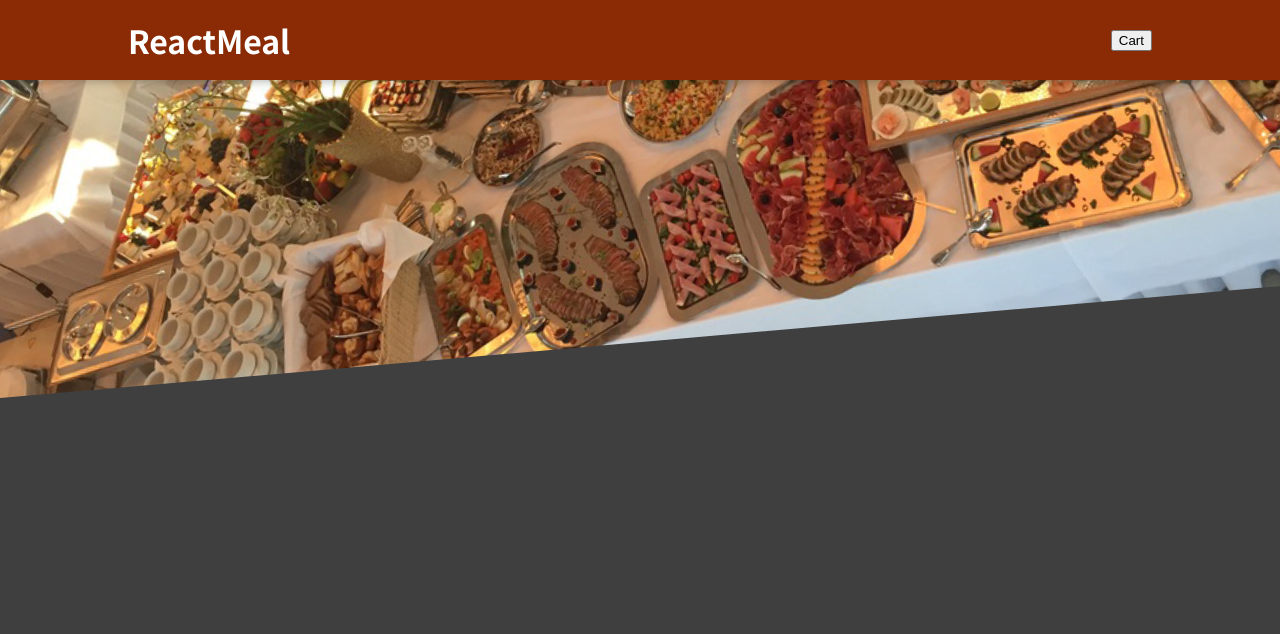
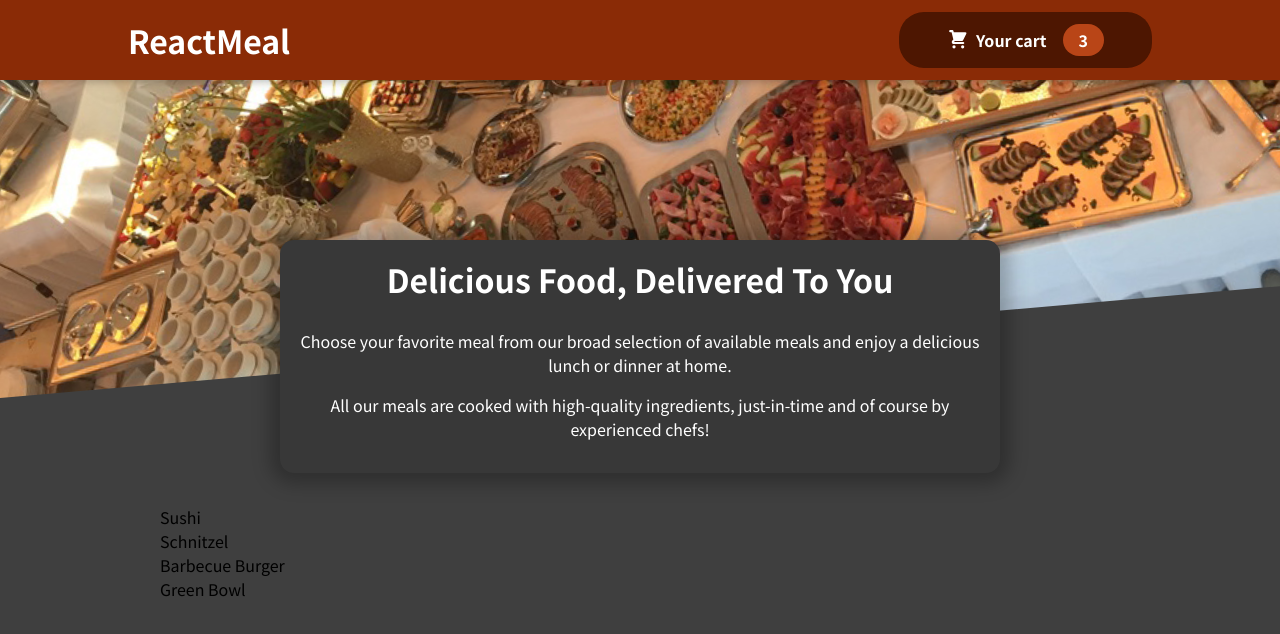
Before and after one commit to jakkappagodi9/restaurant-project, a React (Vite) app: page / in a window 1280 px wide. Shown: the top 634 px of the page. Built offline with nearby package versions, Linux system fonts and the light colour scheme.

Commit message:
Add Restaurant Summary

```diff
--- a/src/App.jsx
+++ b/src/App.jsx
@@ -1,12 +1,14 @@
 import './App.css';
 // import 'bootstrap/dist/css/bootstrap.min.css';
 import Header from './components/Layout/Header';
+import Meals from './components/Meals/Meals';
 
 function App() {
   return (
     <>
       <div>
-        <Header></Header>
+        <Header />
+        <Meals></Meals>
       </div>
     </>
   );
--- /dev/null
+++ b/src/components/Cart/CartIcon.jsx
@@ -0,0 +1,13 @@
+const CartIcon = () => {
+  return (
+    <svg
+      xmlns="http://www.w3.org/2000/svg"
+      viewBox="0 0 20 20"
+      fill="currentColor"
+    >
+      <path d="M3 1a1 1 0 000 2h1.22l.305 1.222a.997.997 0 00.01.042l1.358 5.43-.893.892C3.74 11.846 4.632 14 6.414 14H15a1 1 0 000-2H6.414l1-1H14a1 1 0 00.894-.553l3-6A1 1 0 0017 3H6.28l-.31-1.243A1 1 0 005 1H3zM16 16.5a1.5 1.5 0 11-3 0 1.5 1.5 0 013 0zM6.5 18a1.5 1.5 0 100-3 1.5 1.5 0 000 3z" />
+    </svg>
+  );
+};
+
+export default CartIcon;
--- a/src/components/Layout/Header.jsx
+++ b/src/components/Layout/Header.jsx
@@ -1,14 +1,16 @@
 import styles from './Header.module.css';
 import mealsImage from '../../assets/meals.jpg';
+import HeaderCartButton from './HeaderCartButton';
+
 const Header = (props) => {
   return (
     <>
       <header className={styles.header}>
         <h1>ReactMeal</h1>
-        <button>Cart</button>
+        <HeaderCartButton />
       </header>
       <div className={styles['main-image']}>
-        <img src={mealsImage} alt="A tbale full of delicious food" />
+        <img src={mealsImage} alt="A table full of delicious food" />
       </div>
     </>
   );
--- /dev/null
+++ b/src/components/Layout/HeaderCartButton.jsx
@@ -0,0 +1,15 @@
+import React from 'react';
+import styles from './HeaderCartButton.module.css';
+import CartIcon from '../Cart/CartIcon';
+
+export default function HeaderCartButton() {
+  return (
+    <button className={styles.button}>
+      <span className={styles.icon}>
+        <CartIcon />
+      </span>
+      <span>Your cart</span>
+      <span className={styles.badge}>3</span>
+    </button>
+  );
+}
--- /dev/null
+++ b/src/components/Layout/HeaderCartButton.module.css
@@ -0,0 +1,59 @@
+.button {
+    cursor: pointer;
+    font: inherit;
+    border: none;
+    background-color: #4d1601;
+    color: white;
+    padding: 0.75rem 3rem;
+    display: flex;
+    justify-content: space-around;
+    align-items: center;
+    border-radius: 25px;
+    font-weight: bold;
+  }
+
+  .button:hover,
+  .button:active {
+    background-color: #2c0d00;
+  }
+
+  .icon {
+    width: 1.35rem;
+    height: 1.35rem;
+    margin-right: 0.5rem;
+  }
+
+  .badge {
+    background-color: #b94517;
+    padding: 0.25rem 1rem;
+    border-radius: 25px;
+    margin-left: 1rem;
+    font-weight: bold;
+  }
+
+  .button:hover .badge,
+  .button:active .badge {
+    background-color: #92320c;
+  }
+
+  .bump {
+    animation: bump 300ms ease-out;
+  }
+
+  @keyframes bump {
+    0% {
+      transform: scale(1);
+    }
+    10% {
+      transform: scale(0.9);
+    }
+    30% {
+      transform: scale(1.1);
+    }
+    50% {
+      transform: scale(1.15);
+    }
+    100% {
+      transform: scale(1);
+    }
+  }
--- /dev/null
+++ b/src/components/Meals/AvailableMeals.jsx
@@ -0,0 +1,38 @@
+import React from 'react';
+import styles from './AvailableMeals.module.css';
+
+const DUMMY_MEALS = [
+  {
+    id: 'm1',
+    name: 'Sushi',
+    description: 'Finest fish and veggies',
+    price: 22.99,
+  },
+  {
+    id: 'm2',
+    name: 'Schnitzel',
+    description: 'A german specialty!',
+    price: 16.5,
+  },
+  {
+    id: 'm3',
+    name: 'Barbecue Burger',
+    description: 'American, raw, meaty',
+    price: 12.99,
+  },
+  {
+    id: 'm4',
+    name: 'Green Bowl',
+    description: 'Healthy...and green...',
+    price: 18.99,
+  },
+];
+
+export default function () {
+  const mealsList = DUMMY_MEALS.map((meal) => <li>{meal.name}</li>);
+  return (
+    <section className={styles.meals}>
+      <ul>{mealsList}</ul>
+    </section>
+  );
+}
--- /dev/null
+++ b/src/components/Meals/AvailableMeals.module.css
@@ -0,0 +1,24 @@
+.meals {
+    max-width: 60rem;
+    width: 90%;
+    margin: 2rem auto;
+    animation: meals-appear 1s ease-out forwards;
+  }
+
+  .meals ul {
+    list-style: none;
+    margin: 0;
+    padding: 0;
+  }
+
+  @keyframes meals-appear {
+    from {
+      opacity: 0;
+      transform: translateY(3rem);
+    }
+
+    to {
+      opacity: 1;
+      transform: translateY(0);
+    }
+  }
--- /dev/null
+++ b/src/components/Meals/Meals.jsx
@@ -0,0 +1,12 @@
+import React from 'react';
+import MealsSummary from './MealsSummary';
+import AvailableMeals from './AvailableMeals';
+
+export default function () {
+  return (
+    <>
+      <MealsSummary />
+      <AvailableMeals />
+    </>
+  );
+}
--- /dev/null
+++ b/src/components/Meals/MealsSummary.jsx
@@ -0,0 +1,19 @@
+import classes from './MealsSummary.module.css';
+
+const MealsSummary = () => {
+  return (
+    <section className={classes.summary}>
+      <h2>Delicious Food, Delivered To You</h2>
+      <p>
+        Choose your favorite meal from our broad selection of available meals
+        and enjoy a delicious lunch or dinner at home.
+      </p>
+      <p>
+        All our meals are cooked with high-quality ingredients, just-in-time and
+        of course by experienced chefs!
+      </p>
+    </section>
+  );
+};
+
+export default MealsSummary;
--- /dev/null
+++ b/src/components/Meals/MealsSummary.module.css
@@ -0,0 +1,18 @@
+.summary {
+    text-align: center;
+    max-width: 45rem;
+    width: 90%;
+    margin: auto;
+    margin-top: -10rem;
+    position: relative;
+    background-color: #383838;
+    color: white;
+    border-radius: 14px;
+    padding: 1rem;
+    box-shadow: 0 1px 18px 10px rgba(0, 0, 0, 0.25);
+  }
+
+  .summary h2 {
+    font-size: 2rem;
+    margin-top: 0;
+  }
```
